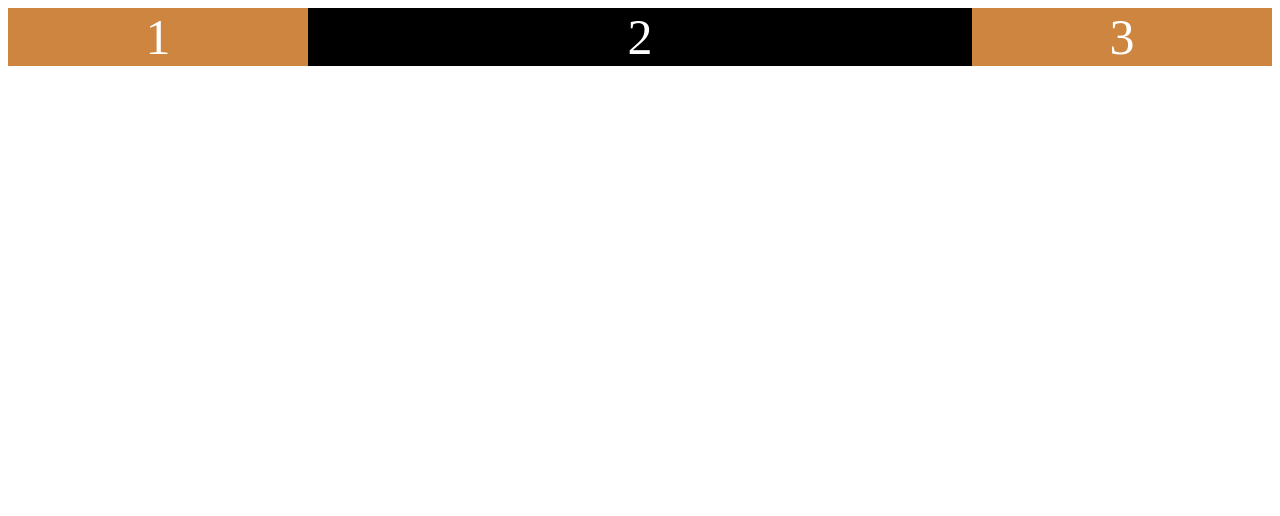
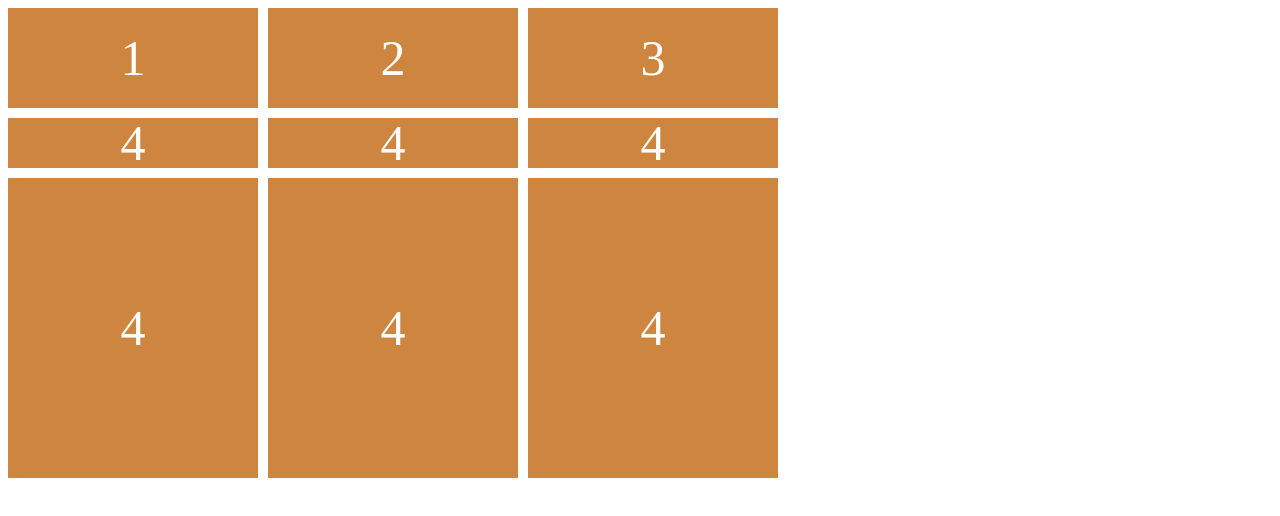
Before and after one commit to HA-SEUNG-JEONG/scss-practice, a website: page index.html in a window 1280 px wide. Drawn offline with Linux system fonts and the light colour scheme.

Commit message:
grid-template-columns,grid-template-rows,gap

```diff
--- a/index.html
+++ b/index.html
@@ -11,6 +11,12 @@
       <div class="child">1</div>
       <div class="child">2</div>
       <div class="child">3</div>
+      <div class="child">4</div>
+      <div class="child">4</div>
+      <div class="child">4</div>
+      <div class="child">4</div>
+      <div class="child">4</div>
+      <div class="child">4</div>
     </div>
   </body>
 </html>
--- a/src/scss/styles.scss
+++ b/src/scss/styles.scss
@@ -1,18 +1,15 @@
 .father {
-  display: flex; //box의 부모가 flex container가 됨
-  justify-content: space-around;
-  width: 100%;
+  display: grid;
+  grid-template-columns: repeat(3, 250px);
+  grid-template-rows: 100px 50px 300px;
+  gap: 10px;
   .child {
-    flex-basis: 300px;
+    flex-basis: 30%;
     background: peru;
     color: white;
     display: flex;
     font-size: 50px;
     justify-content: center;
     align-items: center;
-    &:nth-child(2) {
-      background: #000;
-      flex-grow: 1;
-    }
   }
 }
```
Also changed, not shown: flexbox-study.md (+1 -0 lines), grid-study.md (added, +6 -0 lines), dest/css/styles.css.
